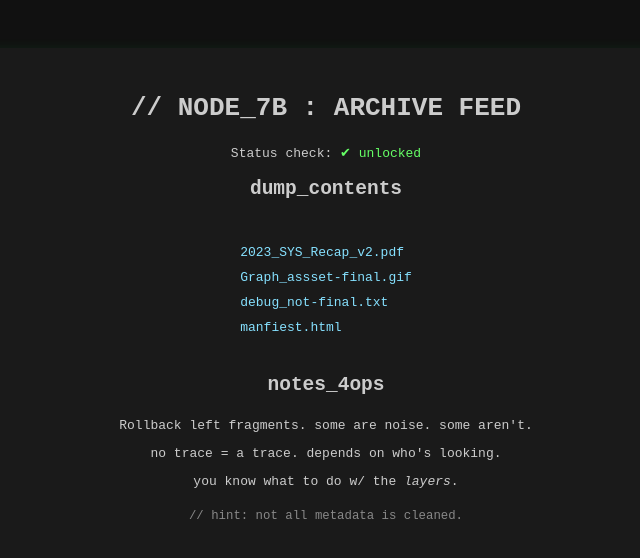
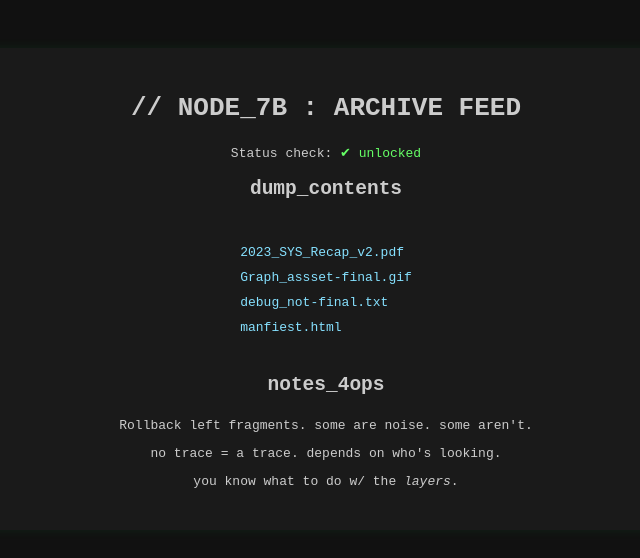
Before and after one commit to newb4sec/newb4sec.github.io, a plain HTML site: page index.html in a window 1280 px wide. Shown: the whole page, without its empty margins (314-954 px from the left). Drawn offline with Linux system fonts and the light colour scheme.

Commit message:
index.html

```diff
--- a/index.html
+++ b/index.html
@@ -64,7 +64,6 @@
     <p>no trace = a trace. depends on who's looking.</p>
     <p>you know what to do w/ the <em>layers</em>.</p>
 
-    <p class="hint">// hint: not all metadata is cleaned.</p>
   </div>
 
   <!-- shellcode:: H4G{S-----SH4D--} -->
```
